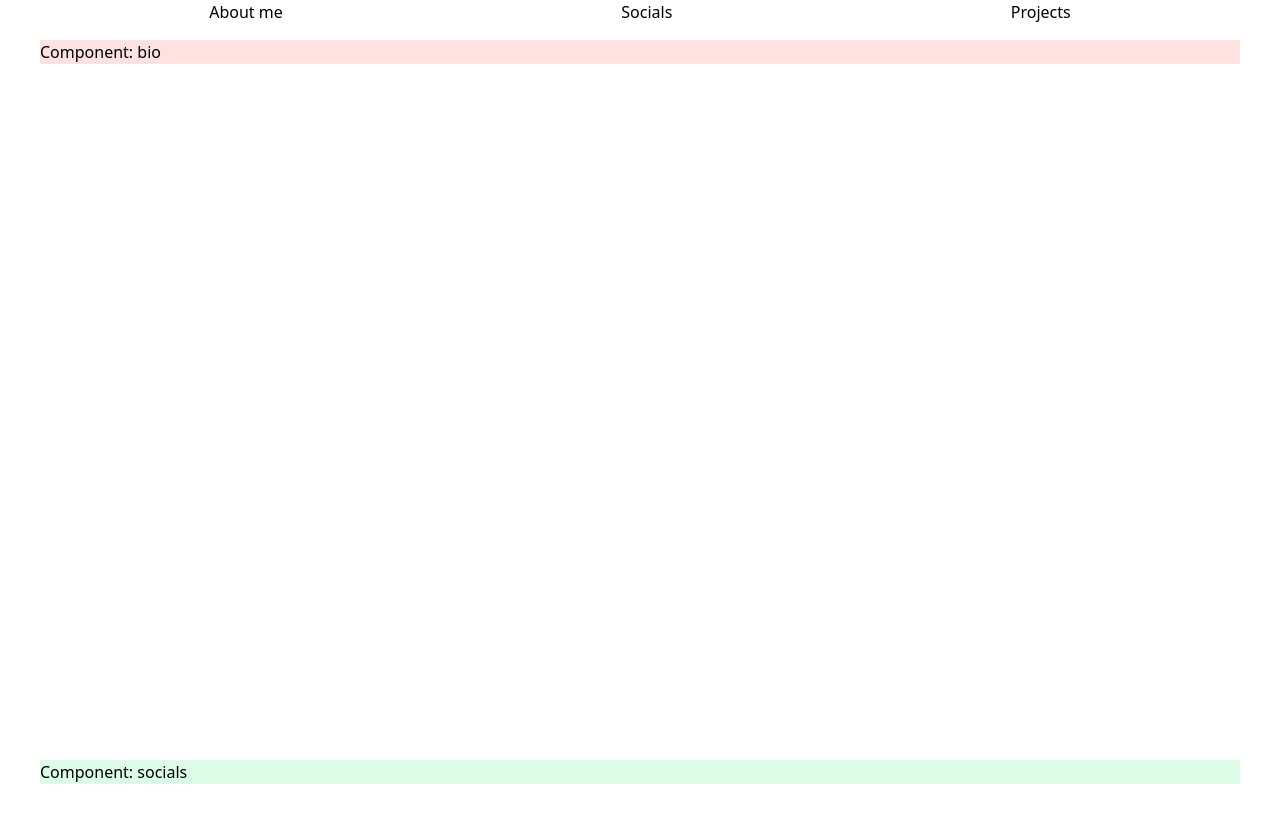
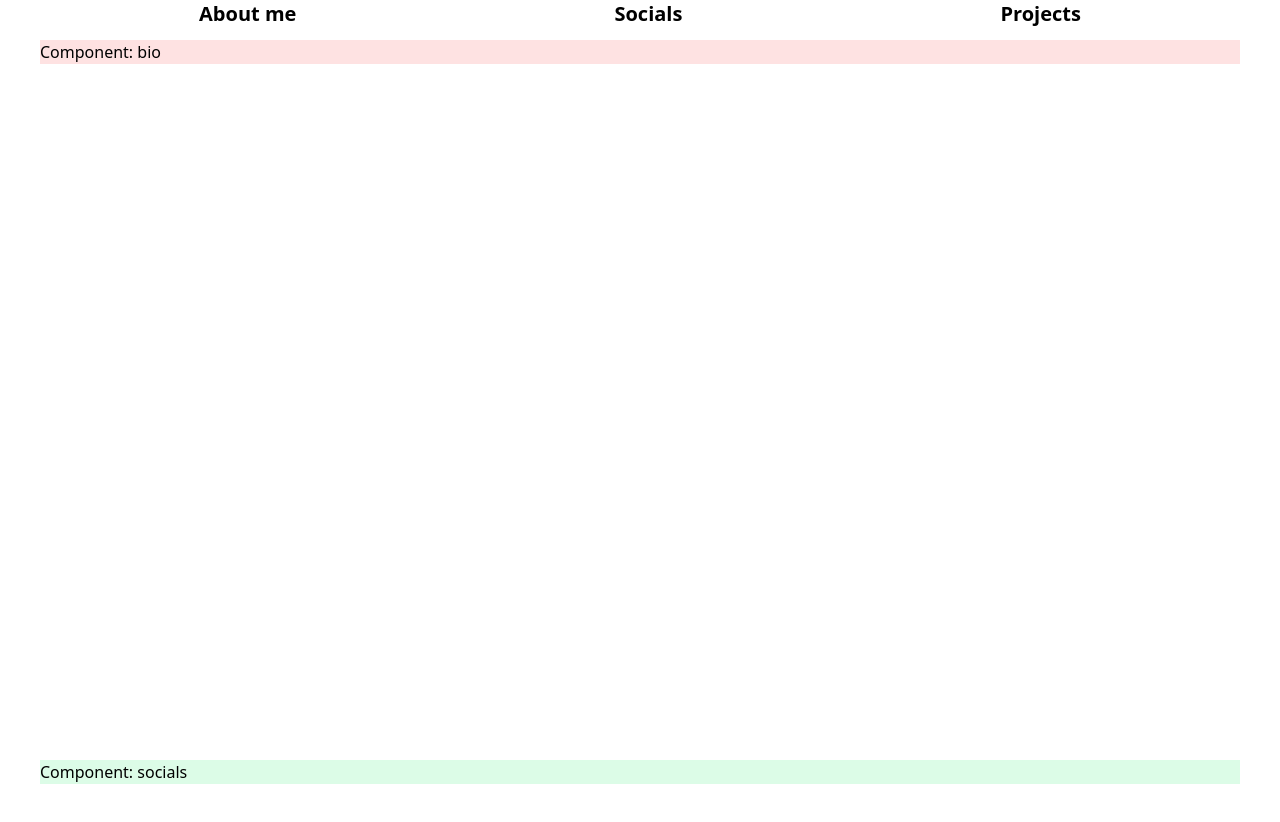
Before and after one commit to fehnomenal/fehn.systems, a Nuxt app: page / in a window 1280 px wide. Shown: the top 822 px of the page. Built offline with nearby package versions, Linux system fonts and the light colour scheme.

Commit message:
feat: style header links

```diff
--- a/components/Header.vue
+++ b/components/Header.vue
@@ -1,7 +1,13 @@
 <template>
   <div class="container h-full mx-auto flex flex-row justify-around items-center">
-    <p><a href="#bio">About me</a></p>
-    <p><a href="#socials">Socials</a></p>
-    <p><a href="#projects">Projects</a></p>
+    <p>
+      <NavLink href="#bio" text="About me" />
+    </p>
+    <p>
+      <NavLink href="#socials" text="Socials" />
+    </p>
+    <p>
+      <NavLink href="#projects" text="Projects" />
+    </p>
   </div>
 </template>
--- /dev/null
+++ b/components/nav/Link.vue
@@ -0,0 +1,16 @@
+<script setup lang="ts">
+defineProps<{
+  href: string
+  text: string
+}>()
+</script>
+
+<template>
+  <a class="group relative text-lg md:text-xl font-semibold" :href>
+    <span
+      class="absolute z-10 bottom-0 right-0 left-0 bg-primary-300/80 h-1/2 w-0 group-hover:w-full transition-all"
+    />
+
+    <span class="z-20 relative p-1">{{ text }}</span>
+  </a>
+</template>
--- a/tailwind.config.ts
+++ b/tailwind.config.ts
@@ -5,18 +5,17 @@ export default {
     extend: {
       colors: {
         primary: {
-          DEFAULT: '#6366F1',
-          50: '#FFFFFF',
-          100: '#F9F9FE',
-          200: '#D3D4FB',
-          300: '#AEAFF8',
-          400: '#888BF4',
-          500: '#6366F1',
-          600: '#3034EC',
-          700: '#1317D1',
-          800: '#0E119E',
-          900: '#0A0C6A',
-          950: '#070950',
+          50: '#f9f5ff',
+          100: '#f1e7ff',
+          200: '#e6d4ff',
+          300: '#d2b2ff',
+          400: '#ba88ff',
+          500: '#9a51fb',
+          600: '#842eef',
+          700: '#701ed2',
+          800: '#601eab',
+          900: '#4f198a',
+          950: '#330566',
         },
       },
     },
```
